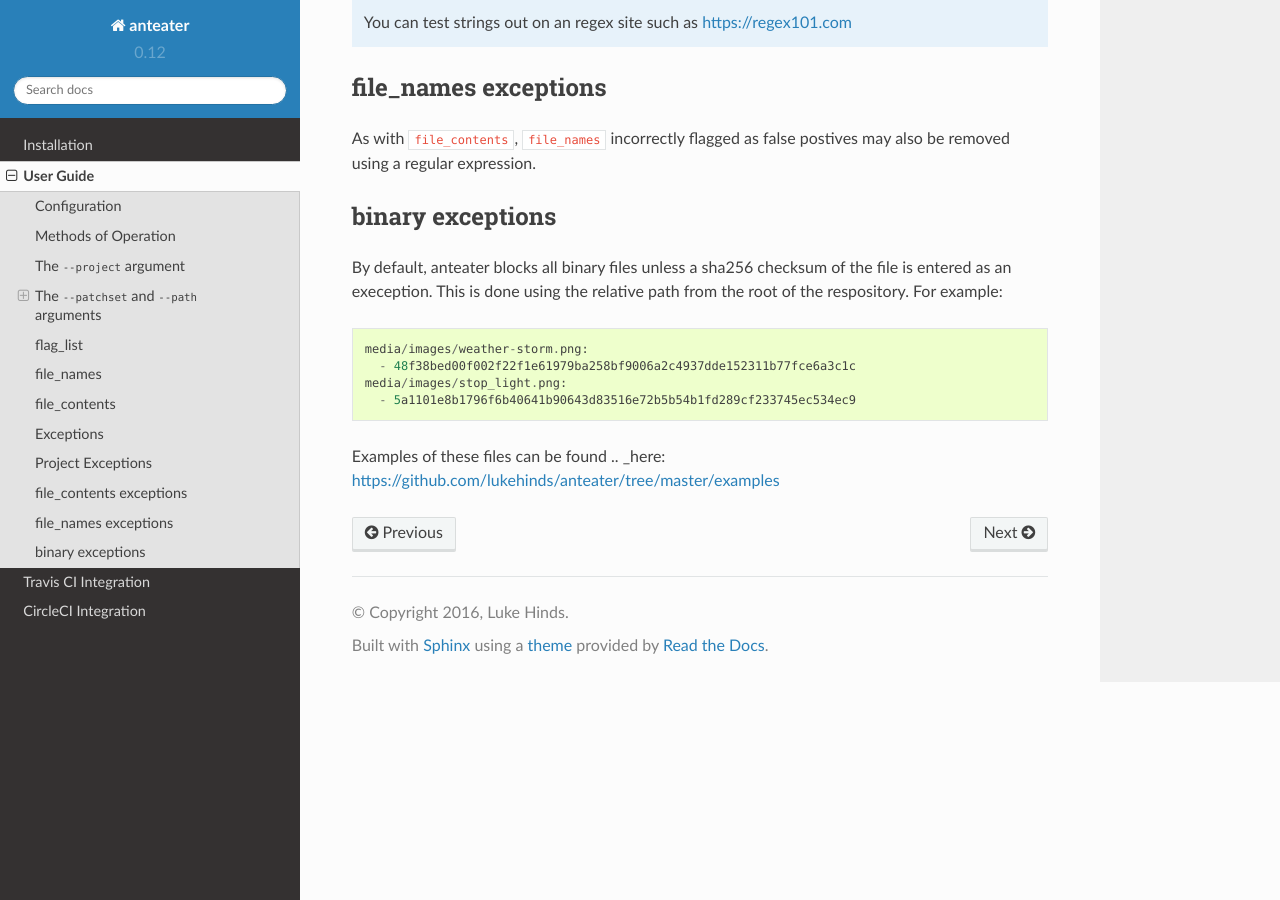
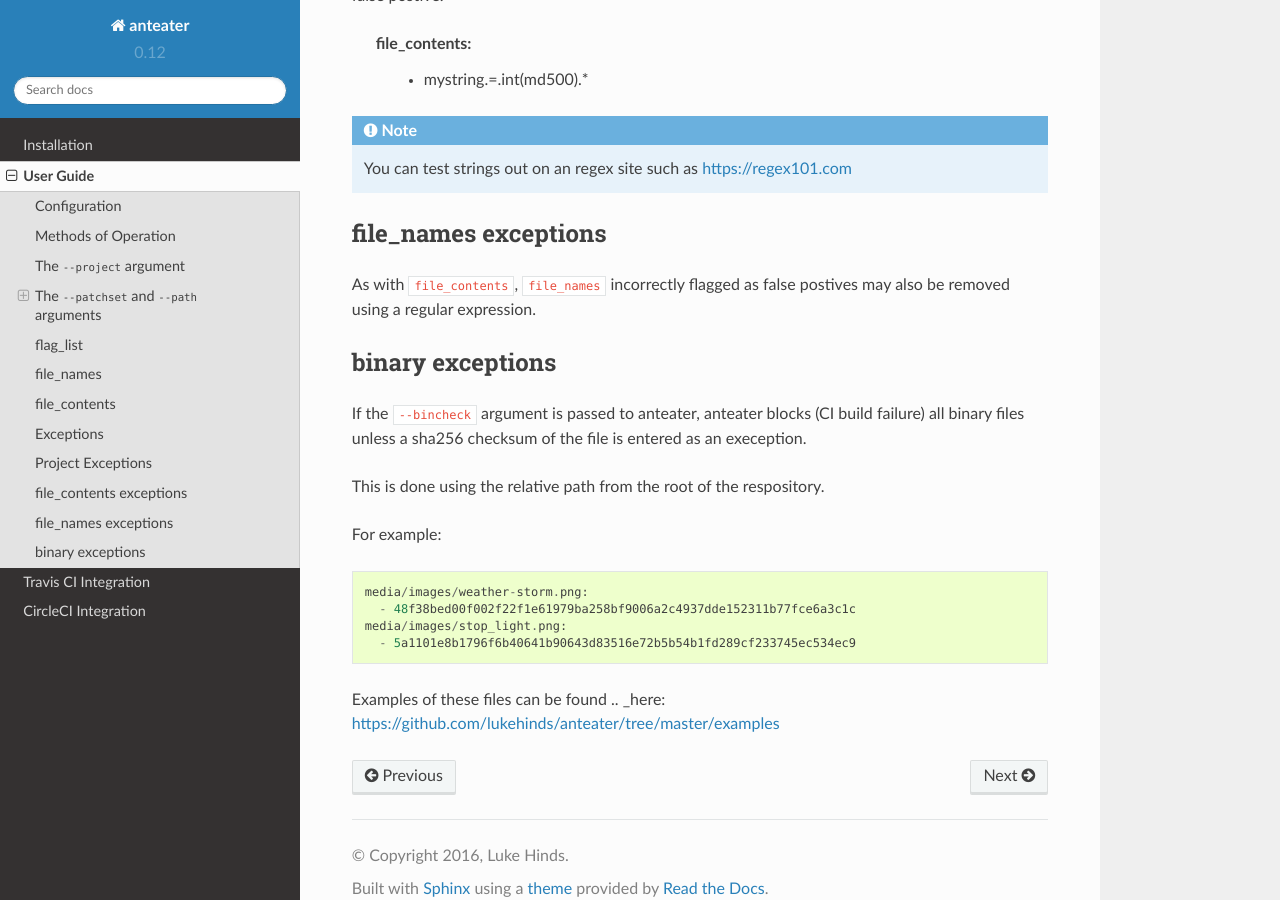
Before and after one commit to anteater/anteater, a Sphinx documentation site: the page built from docs/user_guide.rst, in a window 1280 px wide and 900 px high, scrolled down 5773 px. Built offline with Sphinx 7.4.7 and the Read the Docs theme 2.0.0, drawn with Linux system fonts in a browser that asks for light colours; formulas are drawn with MathJax 3; the version number is read from the project's files by our own code; some of the changed text lies outside the part shown.

Commit message:
Implements binary checking as argument
Binary checks are no longer performed by default, but instead only
when the `--bincheck` argument is passed to anteater.

fixes #28

```diff
--- a/docs/user_guide.rst
+++ b/docs/user_guide.rst
@@ -33,6 +33,14 @@ Anteater uses a simple argument system in the standard POSIX format.
 
 The main usage  parameters are ``--project`` and either ``---path`` or
 ``--patchset``.
+
+An optional parameter is ``--bincheck`` which is the binary check system. When
+this argument is passed, all binaries / blobs will result in a CI build failure
+- unless a sha256 checksum of the binary is listed in one of the exeception
+files (``ignore_list`` or a ``project_exceptions`` file.
+
+Refer to `binary exceptions`_ for more details on the binary blocking feature of
+anteater.
 
 The ``--project`` argument
 --------------------------
@@ -268,9 +276,13 @@ also be removed using a regular expression.
 binary exceptions
 -----------------
 
-By default, anteater blocks all binary files unless a sha256 checksum of the
-file is entered as an exeception. This is done using the relative path from the
-root of the respository. For example::
+If the ``--bincheck`` argument is passed to anteater, anteater blocks (CI build
+failure) all binary files unless a sha256 checksum of the file is entered as an
+exeception.
+
+This is done using the relative path from the root of the respository.
+
+For example::
 
   media/images/weather-storm.png:
     - 48f38bed00f002f22f1e61979ba258bf9006a2c4937dde152311b77fce6a3c1c
```
Also changed, not shown: 3 other files.
